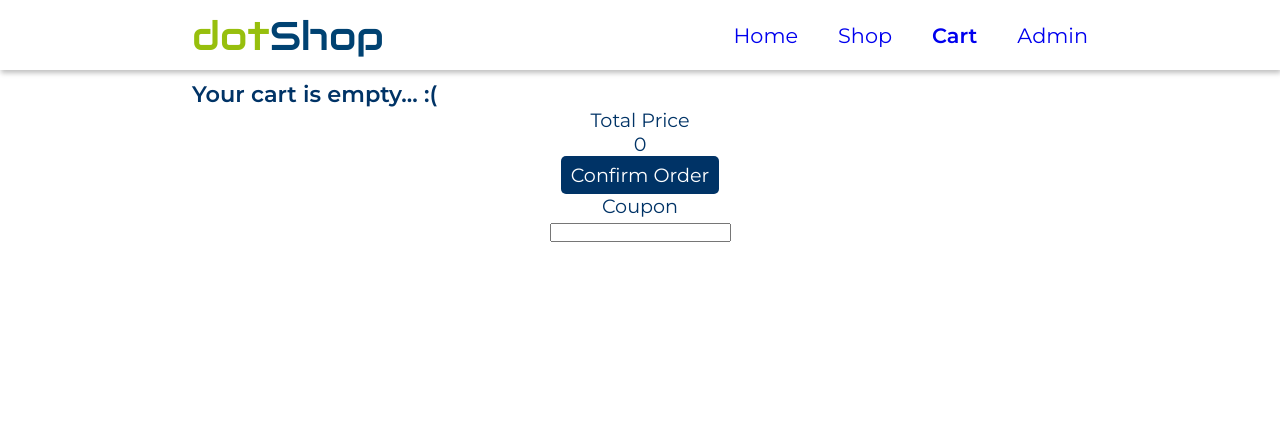
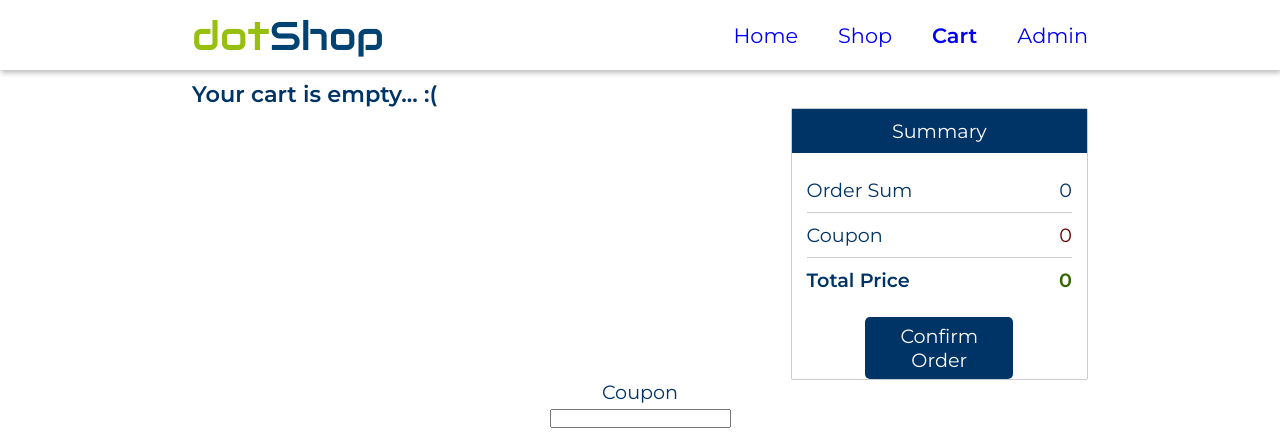
Before and after one commit to nancologist/dotShop, a React (Create React App) app in the folder frontend/: page /cart in a window 1280 px wide. Shown: the top 442 px of the page. Built offline with nearby package versions, Linux system fonts and the light colour scheme; a web font is replaced by a local one.

Commit message:
Add cart summary.

```diff
--- a/frontend/src/App.css
+++ b/frontend/src/App.css
@@ -1,3 +1,8 @@
+.border {
+    border: 1px solid #ccc;
+    border-radius: 2px;
+}
+
 .App {
     margin: auto;
     padding-top: 10px;
--- a/frontend/src/components/Card/Card.css
+++ b/frontend/src/components/Card/Card.css
@@ -11,10 +11,6 @@
         "pic pic"
         "name name"
         "price btn";
-
-
-    border: 1px solid #ccc;
-    border-radius: 2px;
 
     height: 300px;
     min-width: 200px;
--- a/frontend/src/components/Card/Card.js
+++ b/frontend/src/components/Card/Card.js
@@ -5,7 +5,7 @@ import './Card.css'
 const Card = ({ product, clicked }) => {
     const { id, name, price, imgPath } = product;
     return (
-        <div className="card">
+        <div className="card border">
             <div className="card__img-container">
                 <img src={ imgPath } />
             </div>
--- a/frontend/src/pages/Cart/Cart.css
+++ b/frontend/src/pages/Cart/Cart.css
@@ -1,3 +1,66 @@
- .cart__title {
-     text-align: left;
- }
+.cart__title {
+    text-align: left;
+}
+
+.cart__content {
+    display: flex;
+}
+
+
+.cart__content__items {
+    width: 100%;
+}
+
+.cart__content__sum.sum {
+    margin-left: 5px;
+    width: 50%;
+    height: fit-content;
+    display: flex;
+    flex-direction: column;
+    justify-content: space-between;
+}
+
+.sum__title {
+    background-color: var(--primary);
+    color: white;
+    padding: 10px;
+}
+
+.sum__btn {
+    width: 50%;
+    margin: auto;
+}
+
+.sum__details {
+    padding-top: 5px;
+    display: flex;
+    flex-direction: column;
+    text-align: left;
+    padding: 15px;
+}
+
+.sum__details > * {
+    display: flex;
+    justify-content: space-between;
+    padding: 10px 0;
+}
+
+.sum__details__price {
+    border-bottom: 1px solid #ccc;
+}
+
+.sum__details__coupon {
+    border-bottom: 1px solid #ccc;
+}
+
+.sum__details__coupon .num {
+    color: var(--error);
+}
+
+.sum__details__total {
+    font-weight: bold;
+}
+
+.sum__details__total .num {
+    color: var(--success);
+}
--- a/frontend/src/pages/Cart/Cart.js
+++ b/frontend/src/pages/Cart/Cart.js
@@ -5,7 +5,8 @@ import CartItem from '../../components/CartItem/CartItem';
 
 const Cart = (props) => {
     let title = 'Your cart is empty... :('
-    let totalPrice = 0;
+    let orderSum = 0;
+    let coupon = 0;
     if (props.cartItems.length > 0) {
         title = 'Check items in your cart:'
     }
@@ -13,14 +14,28 @@ const Cart = (props) => {
         <div className="cart">
             <h3 className="cart__title">{title}</h3>
             <div className="cart__content">
-                <div className="cart__content__items"></div>
-                {props.cartItems.map((item) => (
-                    <CartItem item={item} />
-                ))}
-                <div className="cart__content__sum sum">
-                    <div className="sum__title">Total Price</div>
-                    <div className="sum__val"><span>{totalPrice}</span></div>
-                    <button>Confirm Order</button>
+                <div className="cart__content__items">
+                    {props.cartItems.map((item) => (
+                        <CartItem item={item} />
+                    ))}
+                </div>
+                <div className="cart__content__sum sum border">
+                    <div className="sum__title">Summary</div>
+                    <div className="sum__details">
+                        <div className="sum__details__price">
+                            <span>Order Sum</span>
+                            <span className="num">{orderSum}</span>
+                        </div>
+                        <div className="sum__details__coupon">
+                            <span>Coupon </span>
+                            <span className="num">{coupon}</span>
+                        </div>
+                        <div className="sum__details__total">
+                            <span>Total Price</span>
+                            <span className="num">{orderSum - coupon}</span>
+                        </div>
+                    </div>
+                    <button className="sum__btn">Confirm Order</button>
                 </div>
             </div>
             <div className="cart__content__coupon coupon">
```
